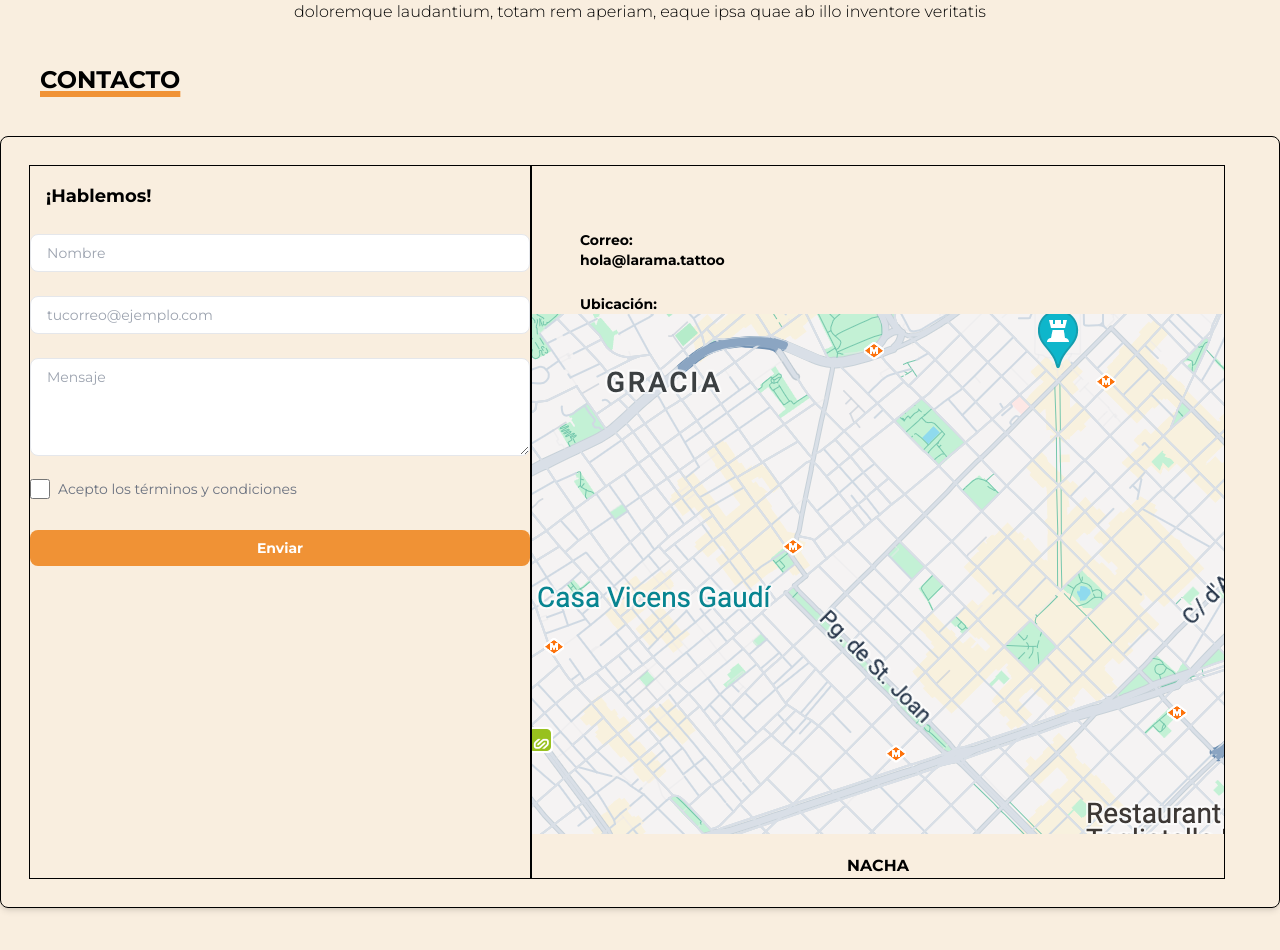
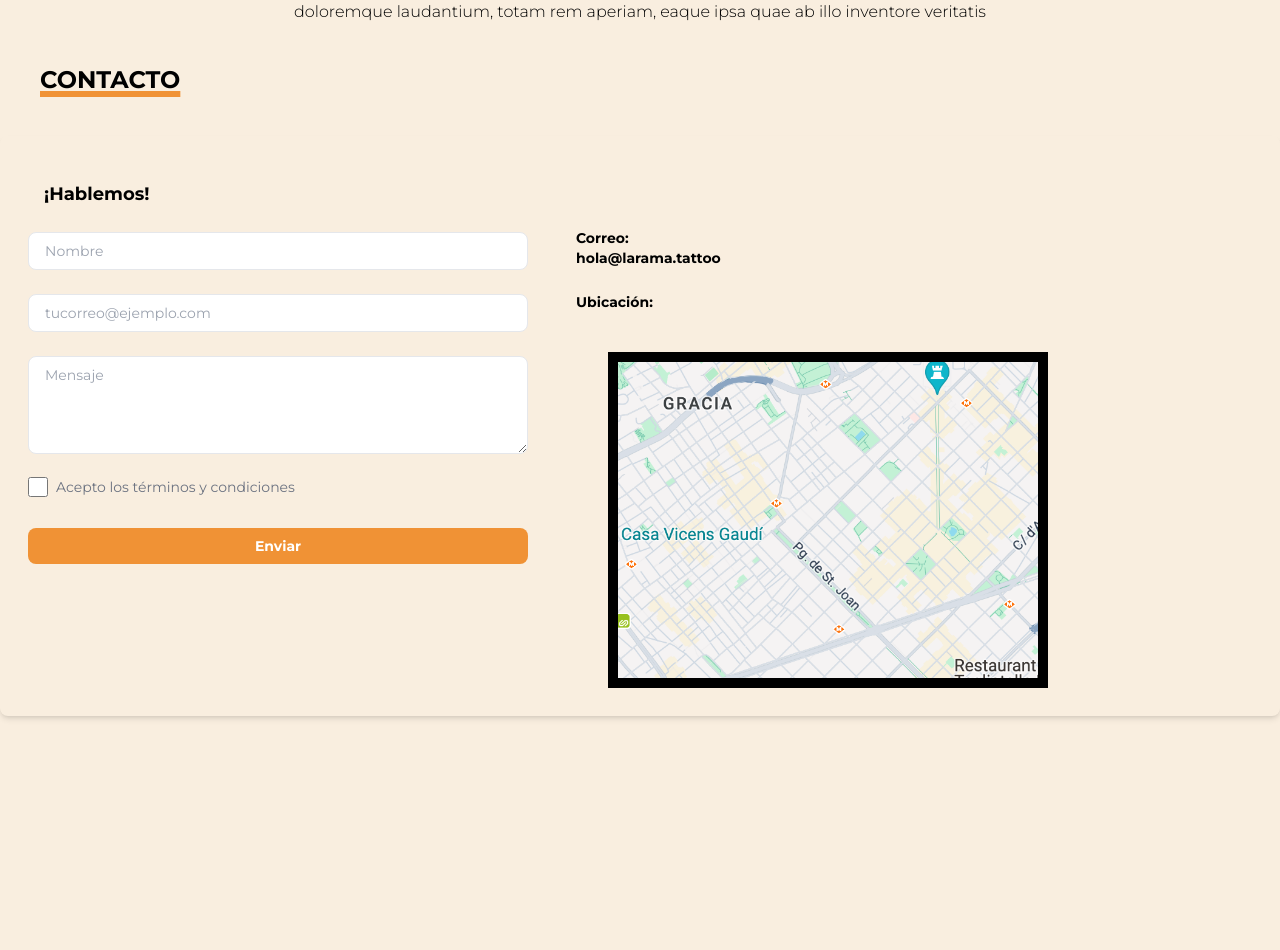
Before and after one commit to Innovaton0/Mimi-Sofm-final-project, a Vue app: page /Us in a window 1280 px wide. Shown: the part 500-1450 px from the top of the page. Built offline with nearby package versions, Linux system fonts and the light colour scheme.

Commit message:
border map

```diff
--- a/src/components/AboutUs.vue
+++ b/src/components/AboutUs.vue
@@ -62,8 +62,8 @@
   <p class="font-bold underline decoration-[rgb(240,146,53)] decoration-[6px] text-2xl m-10">CONTACTO</p>
 
 
-  <div class="border border-black mt-9 p-7 flex rounded-lg shadow-md">
-    <div class="border border-black flex flex-col">
+  <div class="mt-9 p-7 flex rounded-lg shadow-md">
+    <div class="flex flex-col">
     <h2 class="text-lg font-bold m-4 text-left">¡Hablemos!</h2>
         <form>
 
@@ -109,22 +109,19 @@
     </div>
 
 
-    <div class="border border-black flex flex-col">
+    <div class="flex flex-col">
       <p class="font-bold mt-16 text-sm px-12">Correo:</p>
       <p class="font-bold text-sm px-12">hola@larama.tattoo</p>
       <p class="font-bold mt-6 text-sm px-12">Ubicación:</p>
 
-      <div class="flex flex-col gap-5 items-center">
+      <div class="flex flex-col mt-10 px-20 w-[600px] items-center">
     <img
       src="../assets/Nosotros/Captura de pantalla 2024-07-25 a la(s) 17.19.20.png"
       alt="Mapa"
+      class="border-[10px] border-black "
     />
 
-
-     <p class="font-bold">NACHA</p>
   </div>
-
-
     </div>
   </div>
 </section>
```
